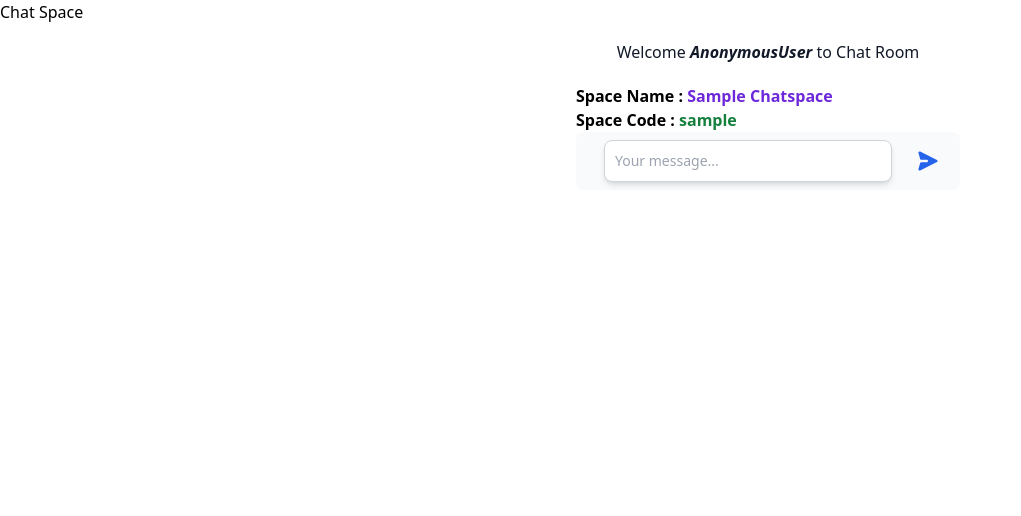
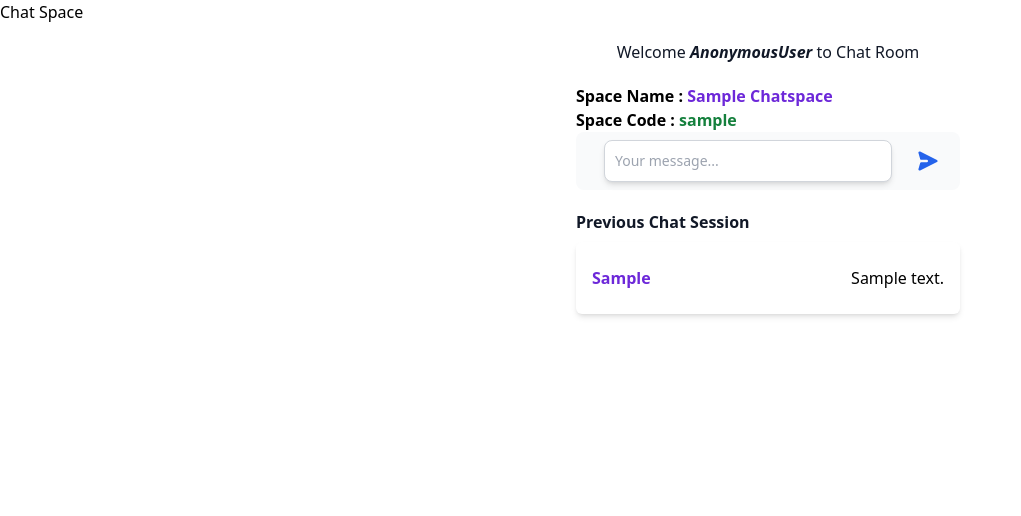
Before and after one commit to Hybridhash/Django-SocialWeb, a Django app: a page that uses chat/templates/chat/room.html in a window 1280 px wide. Shown: the part 24-540 px from the top of the page, without its empty margins (0-1021 px from the left). Run offline with Django 4.2, Linux system fonts and the light colour scheme; tables that the repository leaves empty hold one stand-in row (values such as "Sample post"); some libraries are stand-ins or nearby versions.

Commit message:
feat: :recycle: Showed previous conversation in chat room between users

```diff
--- a/chat/templates/chat/room.html
+++ b/chat/templates/chat/room.html
@@ -88,6 +88,18 @@
             </div>
             <div id='messages'></div>
         </div>
-    </div>
+        <div class = "pt-5">
+            <label for=""  class="block mb-2 font-semibold text-md font-medium text-gray-900 dark:text-white">Previous Chat Session</label>
+            <div class="bg-white p-4 rounded-md shadow-md w-96">
+                <ul class="divide-y divide-gray-200">
+                    {% for chat in chat_messages %}
+                    <li class="py-2 flex items-center justify-between">
+                            <p class="text-violet-700 font-semibold capitalize">{{chat.user}}</p>
+                            <p class="">{{chat.message}}</p>
+                    </li>
+                    {% endfor %}
+                </ul>
+            </div>
+        </div>
 </div>
 {% endblock main %}
--- a/chat/views.py
+++ b/chat/views.py
@@ -5,6 +5,7 @@ from django.utils.text import slugify
 from django.shortcuts import get_object_or_404
 from .models import ChatSpace, ChatMessage
 import random
+import logging
 import string
 from django.contrib.auth.decorators import login_required
 
@@ -31,7 +32,9 @@ class ChatRoom(TemplateView):
         context["name"] = get_object_or_404(ChatSpace, slug=slug).name
         context["slug"] = self.kwargs["slug"]
 
-        space_messages = ChatMessage.objects.filter()
+        context["chat_messages"] = ChatMessage.objects.filter(
+            space=get_object_or_404(ChatSpace, slug=slug)
+        )
         return context
 
 
```
Also changed, not shown: chat/templates/chat/chat_home.html (+2 -34 lines).
